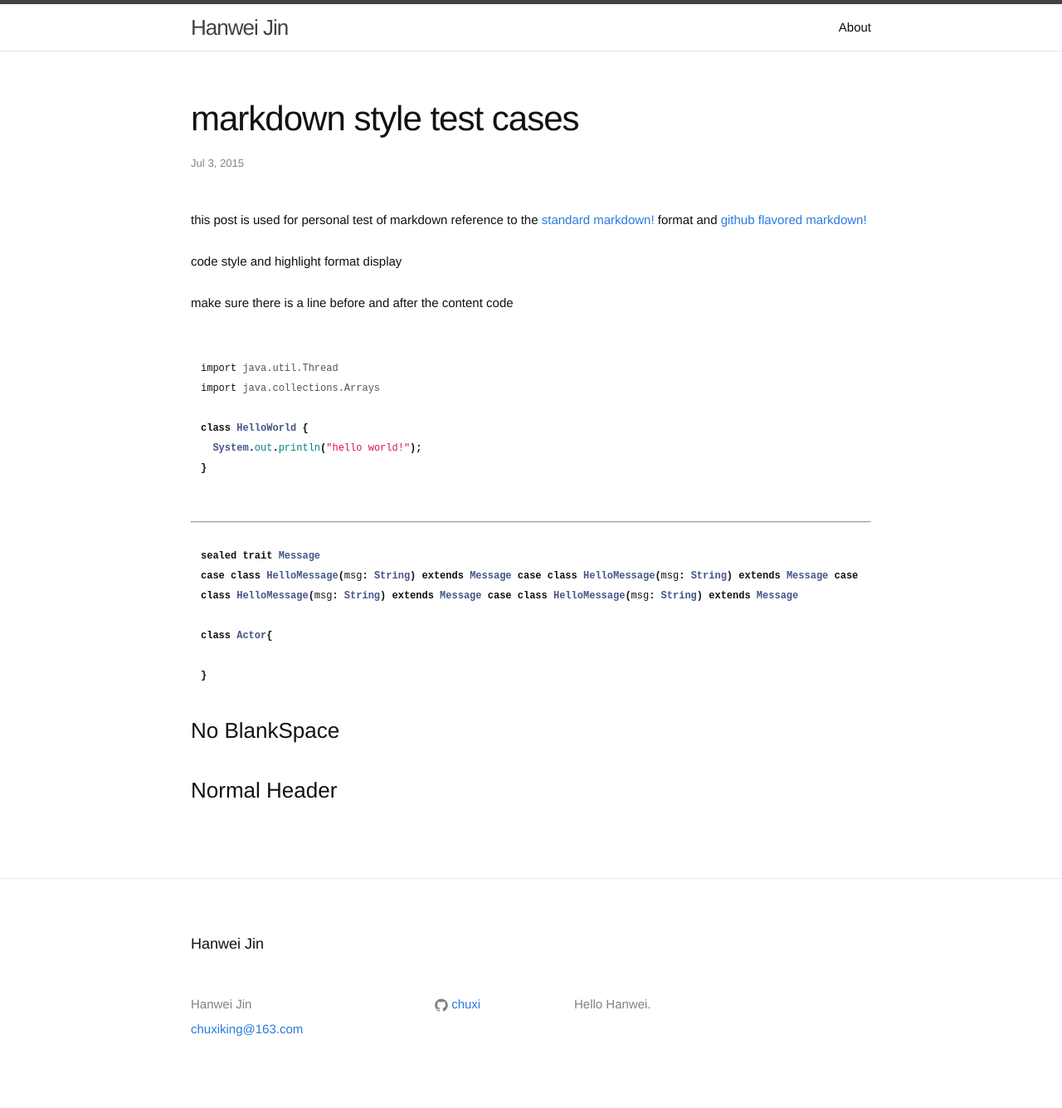
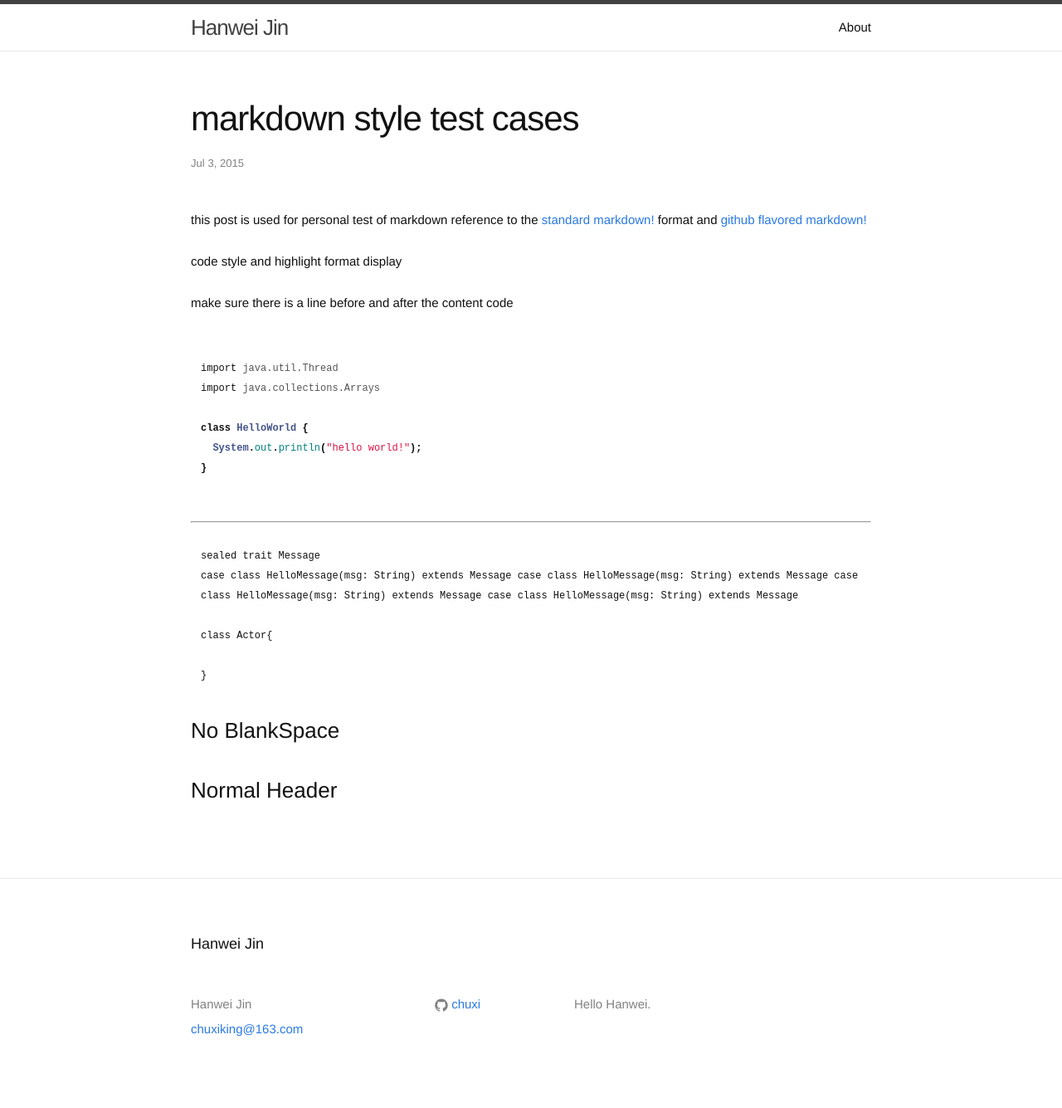
Before and after one commit to chuxi/chuxi.github.io, a Jekyll site: the page built from _posts/2015-07-03-markdown style test case file.md, in a window 1280 px wide. Shown: the whole page at 83% size. Built offline with Jekyll 4.4.1, drawn with Linux system fonts in a browser that asks for light colours.

Commit message:
code style design test 5

````diff
--- a/_posts/2015-07-03-markdown style test case file.md
+++ b/_posts/2015-07-03-markdown style test case file.md
@@ -26,7 +26,7 @@ class HelloWorld {
 
 ------
 
-```scala
+```
 sealed trait Message
 case class HelloMessage(msg: String) extends Message case class HelloMessage(msg: String) extends Message case class HelloMessage(msg: String) extends Message case class HelloMessage(msg: String) extends Message
 
@@ -35,5 +35,6 @@ class Actor{
 }
 ```
 
-###No BlankSpace
+### No BlankSpace
+
 ### Normal Header
````
